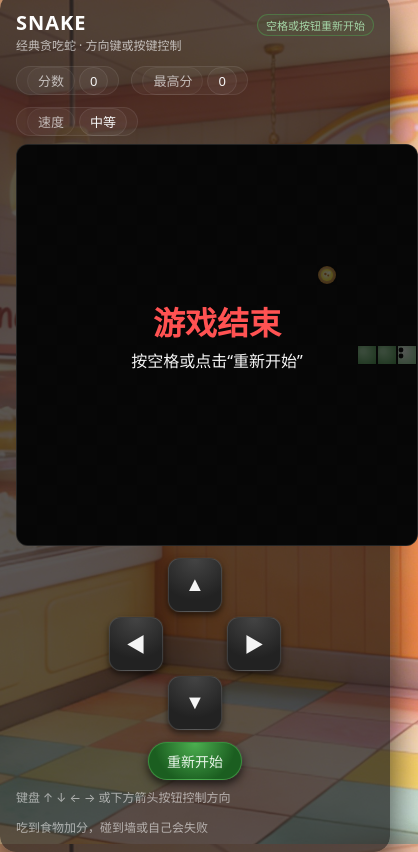
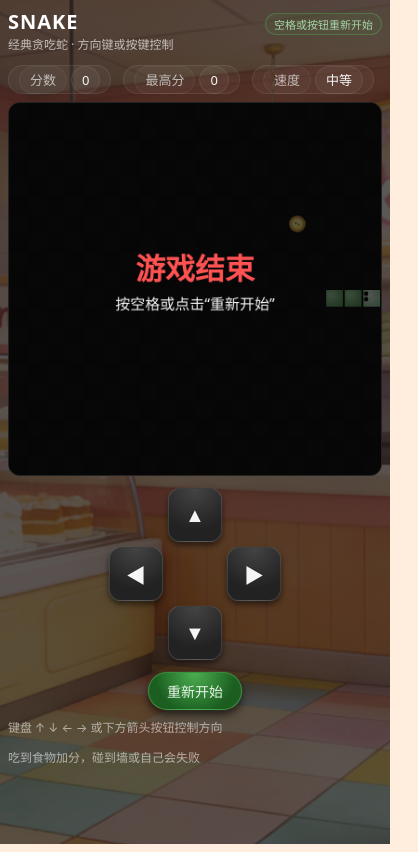
Before and after one commit to zjn1554826413-wq/TEST, a plain HTML site: page index.html in a window 390 px wide. Shown: the whole page, 418 px wide, since content can reach past the window. Drawn offline with Linux system fonts and the light colour scheme.

Commit message:
Update index.html

```diff
--- a/index.html
+++ b/index.html
@@ -186,6 +186,31 @@
         font-size: 20px;
       }
     }
+      /* 手机上尽量占满整屏 */
+  @media (max-width: 768px) {
+    html, body {
+      height: 100%;
+    }
+    body {
+      margin: 0;
+      padding: 0;
+      align-items: stretch;
+      justify-content: stretch;
+    }
+    .container {
+      width: 100vw;
+      height: 100vh;
+      max-width: none;
+      max-height: none;
+      border-radius: 0;
+      padding: 8px;
+      box-sizing: border-box;
+    }
+    canvas {
+      width: 100%;
+      height: auto;
+    }
+  }
   </style>
 </head>
 <body>
```
